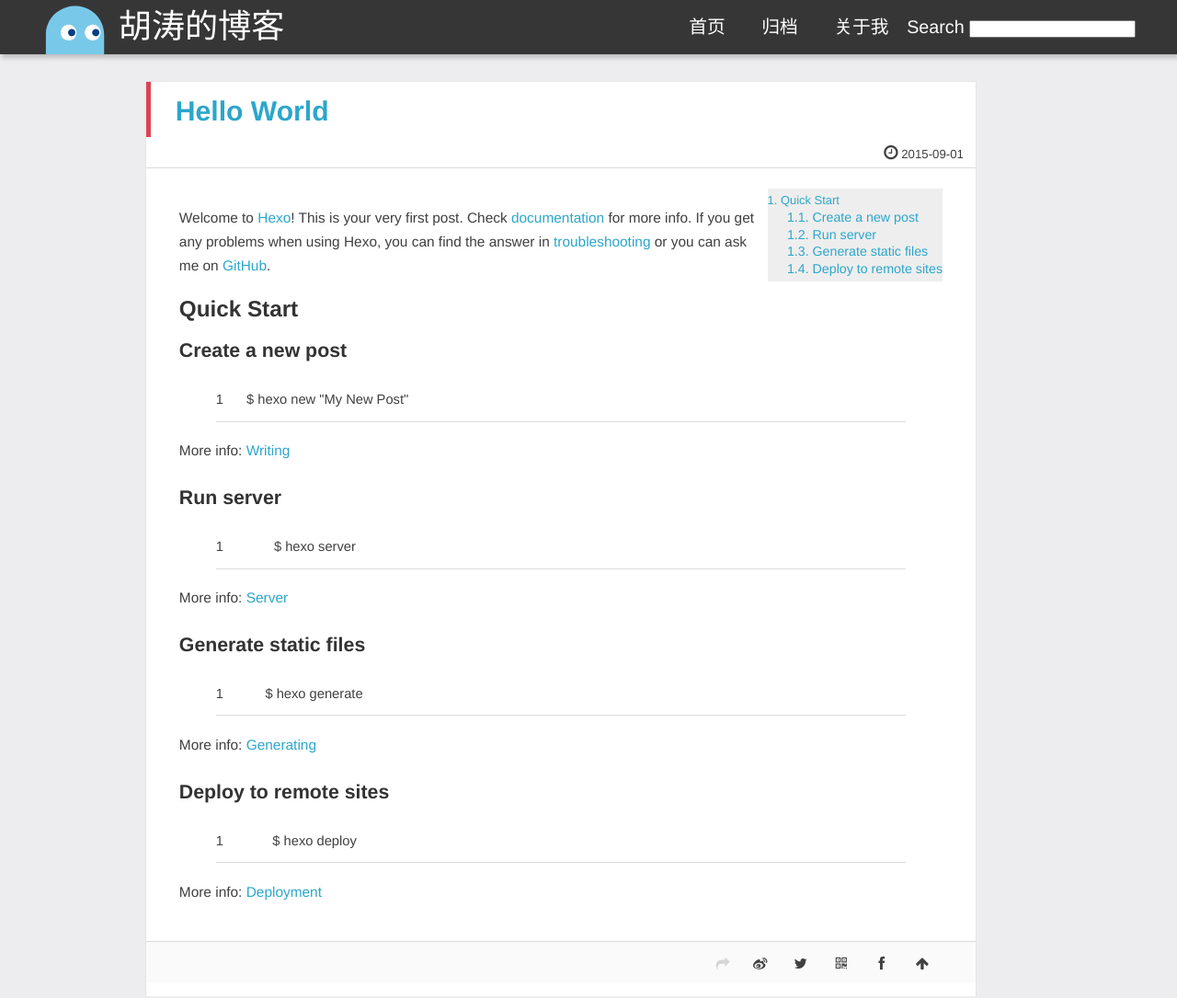
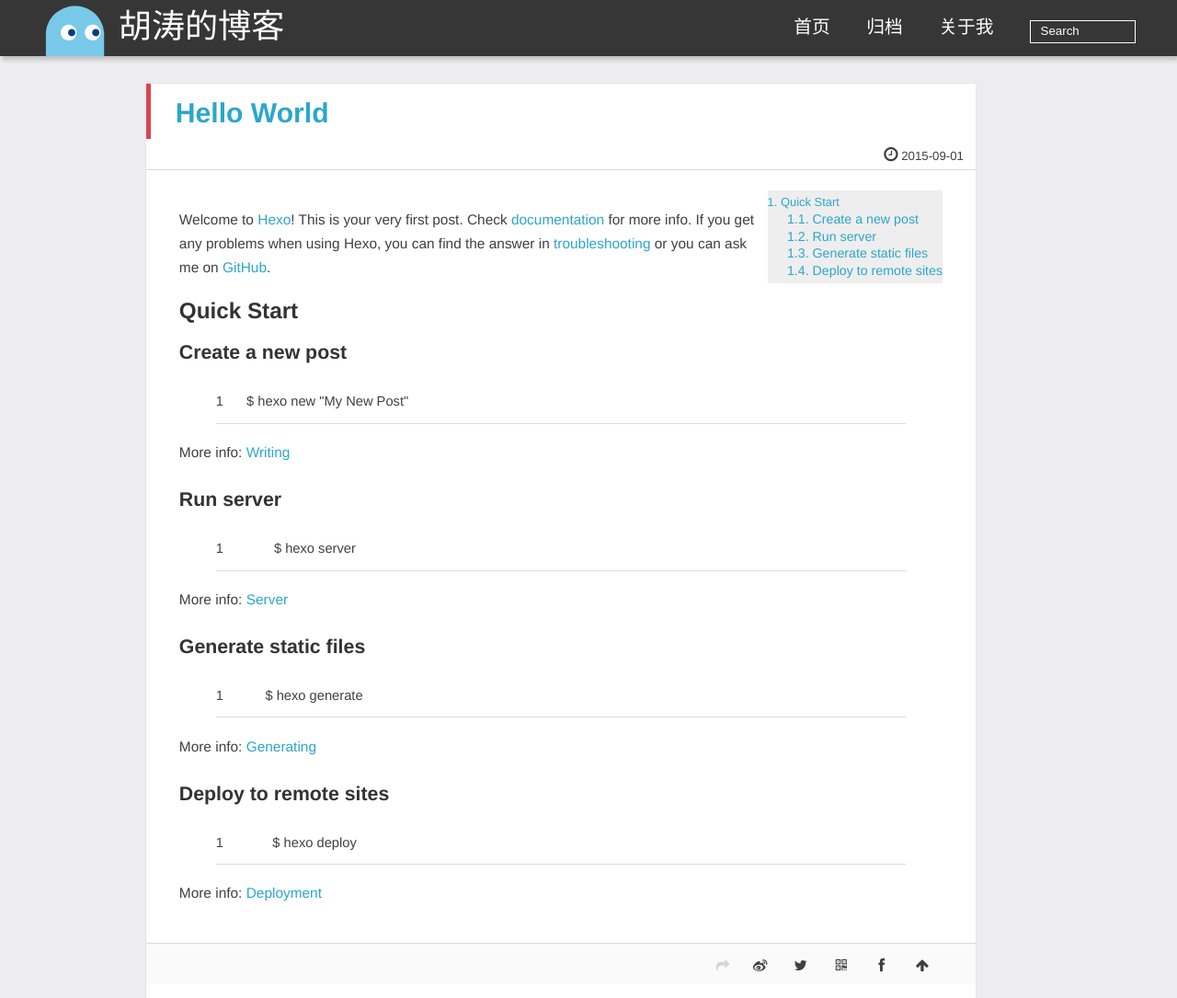
Before and after one commit to liwenbhutao/liwenbhutao, a plain HTML site: page 2015/09/01/hello-world/index.html in a window 1280 px wide. Shown: the whole page at 92% size. Drawn offline with nearby package versions, Linux system fonts and the light colour scheme; a small style sheet from the web is missing.

Commit message:
Site updated: 2015-09-01 21:25:08

```diff
--- a/2015/09/01/hello-world/index.html
+++ b/2015/09/01/hello-world/index.html
@@ -79,8 +79,10 @@ var _hmt = _hmt || [];
 
 					<li>
 
+<form class="search" action="/liwenbhutao/search/index.html" method="get" accept-charset="utf-8">
 						<label>Search</label>
-						<input type="text" id="st-default-search-input" maxlength="20" placeholder="Search" />
+						<input type="text" id="search" class="st-default-search-input" maxlength="20" placeholder="Search" />
+						</form>
 
 					</li>
                 <!--<li><div class="closeaside"><a class="closebutton" href="#" title="隱藏側邊欄"></a></div></li>-->
```
Also changed, not shown: archives/2015/09/index.html (+3 -1 lines), archives/2015/index.html (+3 -1 lines), archives/index.html (+3 -1 lines), index.html (+3 -1 lines).
